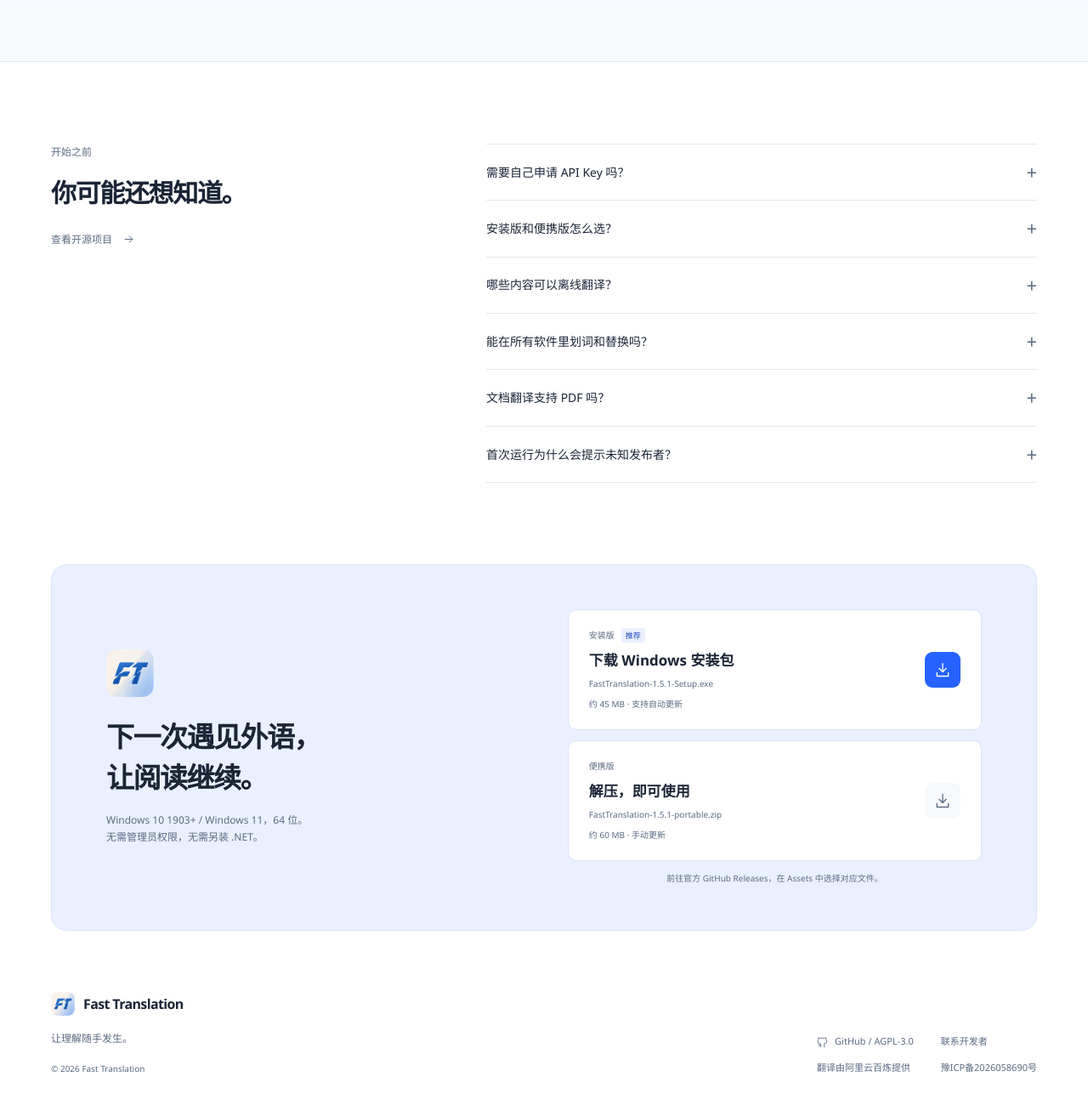
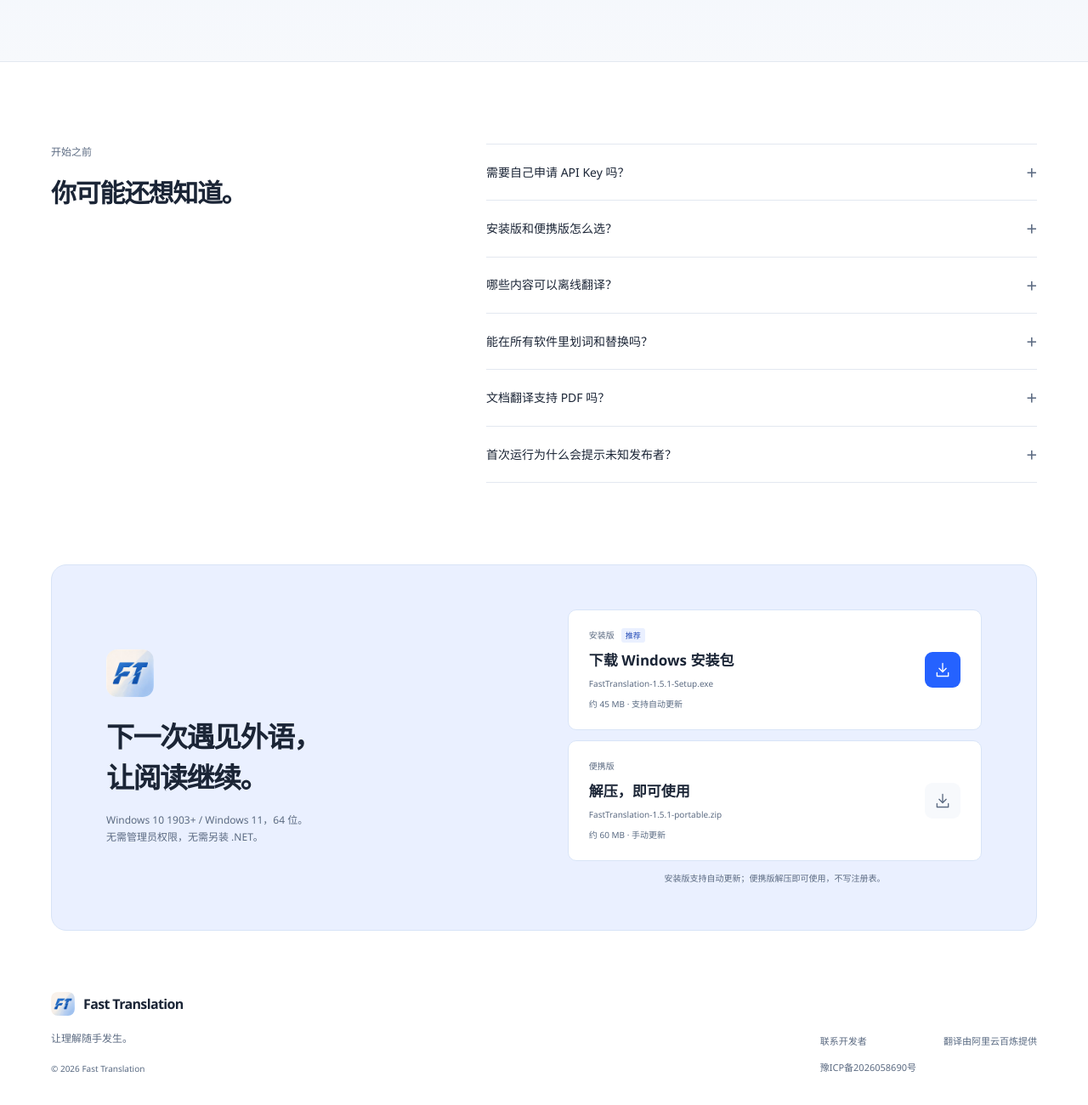
Before and after one commit to LYW206817/FTranslation, a plain HTML site: page site/index.html in a window 1280 px wide. Shown: the part 5151-6451 px from the top of the page at 85% size. Drawn offline with Linux system fonts and the light colour scheme.

Commit message:
feat(site): 官网撤下开源与 GitHub 展示（v164）
删除 FAQ 的「查看开源项目」入口、页脚的 GitHub / AGPL-3.0 链接与
下载区的 GitHub Releases 文案，并清掉已无引用的 GitHub 图标；
页面可见文字不再出现开源或 GitHub 表述，下载跳转仍指向发布页。

Assisted-by: Claude Code

```diff
--- a/site/index.html
+++ b/site/index.html
@@ -30,7 +30,6 @@
     <symbol id="i-check" viewBox="0 0 24 24"><path d="m5 12 4 4L19 6"/></symbol>
     <symbol id="i-sun" viewBox="0 0 24 24"><circle cx="12" cy="12" r="4"/><path d="M12 2v2m0 16v2M2 12h2m16 0h2M5 5l1.5 1.5m11 11L19 19M5 19l1.5-1.5m11-11L19 5"/></symbol>
     <symbol id="i-moon" viewBox="0 0 24 24"><path d="M20 15A9 9 0 0 1 9 4a9 9 0 1 0 11 11Z"/></symbol>
-    <symbol id="i-github" viewBox="0 0 24 24"><path d="M9 19c-4 1-4-2-6-2m12 5v-4c0-1-.3-2-1-2.5 4-.5 6-2 6-5.5 0-1.5-.5-2.5-1.5-3.5.3-1 .3-2-.2-3.5-1.3 0-2.5.5-3.5 1.3a13 13 0 0 0-7.6 0C6.2 3.5 5 3 3.7 3c-.5 1.5-.5 2.5-.2 3.5C2.5 7.5 2 8.5 2 10c0 3.5 2 5 6 5.5-.7.5-1 1.5-1 2.5v4"/></symbol>
   </svg>
 
   <header class="nav"><div class="wrap nav-inner">
@@ -114,22 +113,22 @@
       <p class="plans-note">套餐在客户端内扫码付款，运营确认到账后开通。额度按所选模型与翻译类型折算，语音按时长折算；具体用量与权益可在客户端查看。配置自有 Key 后，文本翻译额度用尽可自动切换。</p>
     </div></section>
 
-    <section class="section wrap faq-section" aria-labelledby="faq-title"><div><span class="section-label">开始之前</span><h2 id="faq-title">你可能还想知道。</h2><a class="text-link" href="https://github.com/LYW206817/FTranslation">查看开源项目<svg class="icon"><use href="#i-arrow"/></svg></a></div><div class="faq-list">
+    <section class="section wrap faq-section" aria-labelledby="faq-title"><div><span class="section-label">开始之前</span><h2 id="faq-title">你可能还想知道。</h2></div><div class="faq-list">
       <details><summary>需要自己申请 API Key 吗？<span aria-hidden="true">+</span></summary><p>不需要。注册账号即可使用免费额度。你也可以在设置中填入自己的阿里云百炼 API Key；Key 经 Windows 本机加密保存，使用自己的 Key 时按对应服务商规则计费。</p></details>
       <details><summary>安装版和便携版怎么选？<span aria-hidden="true">+</span></summary><p>日常使用推荐安装版，支持应用内检查与安装更新。便携版解压即可运行，不写安装注册信息，升级时需要手动下载新包。两种都已内置 .NET 运行时。</p></details>
       <details><summary>哪些内容可以离线翻译？<span aria-hidden="true">+</span></summary><p>本地词典支持单个英文单词的英译中查询，不消耗在线额度，也不提供例句。句子、短语、截图、文档和语音翻译需要联网，相关文本、图片或音频会发送至翻译或识别服务处理。</p></details>
       <details><summary>能在所有软件里划词和替换吗？<span aria-hidden="true">+</span></summary><p>支持浏览器、PDF 阅读器、Word 和常见编辑器等场景，实际效果取决于应用是否开放文本选区。替换、插入仅适用于可写位置；校验不通过时会改为复制译文。终端只取词、不写回，密码框不取词。图片中的文字可使用截图翻译。</p></details>
       <details><summary>文档翻译支持 PDF 吗？<span aria-hidden="true">+</span></summary><p>整份文档翻译目前支持 .docx、.txt、.md，不支持 PDF、Excel 或 PowerPoint 文件。原文件保持不变，译文另存为新文件。Word 的段落、表格等结构会保留，段落内的局部加粗、超链接等格式可能合并。</p></details>
-      <details><summary>首次运行为什么会提示未知发布者？<span aria-hidden="true">+</span></summary><p>当前安装包尚未进行代码签名，Windows 可能显示未知发布者提示。请从本页指向的官方 GitHub Releases 下载，并核对项目来源。</p></details>
+      <details><summary>首次运行为什么会提示未知发布者？<span aria-hidden="true">+</span></summary><p>当前安装包尚未进行代码签名，Windows 可能显示未知发布者提示。请只从本页下载，不要安装来源不明的副本。</p></details>
     </div></section>
 
     <section class="download-section wrap" id="download" aria-labelledby="download-title"><div class="download-intro"><img src="assets/img/icon.png" alt="" width="56" height="56" loading="lazy"><h2 id="download-title">下一次遇见外语，<br>让阅读继续。</h2><p>Windows 10 1903+ / Windows 11，64 位。<br>无需管理员权限，无需另装 .NET。</p></div><div class="download-options">
       <a class="download-option" href="https://github.com/LYW206817/FTranslation-Updates/releases/latest"><div><span class="download-label">安装版<span>推荐</span></span><strong>下载 Windows 安装包</strong><span class="download-filename">FastTranslation-1.5.1-Setup.exe</span><span class="download-description">约 45 MB · 支持自动更新</span></div><span class="download-icon"><svg class="icon"><use href="#i-down"/></svg></span></a>
       <a class="download-option portable" href="https://github.com/LYW206817/FTranslation-Updates/releases/latest"><div><span class="download-label">便携版</span><strong>解压，即可使用</strong><span class="download-filename">FastTranslation-1.5.1-portable.zip</span><span class="download-description">约 60 MB · 手动更新</span></div><span class="download-icon"><svg class="icon"><use href="#i-down"/></svg></span></a>
-      <p class="download-help">前往官方 GitHub Releases，在 Assets 中选择对应文件。</p>
+      <p class="download-help">安装版支持自动更新；便携版解压即可使用，不写注册表。</p>
     </div></section>
   </main>
 
-  <footer class="wrap footer"><div><a class="brand" href="#"><img src="assets/img/icon.png" alt="" width="28" height="28"><span>Fast Translation</span></a><p>让理解随手发生。</p><span>© 2026 Fast Translation</span></div><div class="footer-links"><a href="https://github.com/LYW206817/FTranslation"><svg class="icon"><use href="#i-github"/></svg>GitHub / AGPL-3.0</a><a href="mailto:3349325206@qq.com">联系开发者</a><span>翻译由阿里云百炼提供</span><a href="https://beian.miit.gov.cn/" rel="nofollow">豫ICP备2026058690号</a></div></footer>
+  <footer class="wrap footer"><div><a class="brand" href="#"><img src="assets/img/icon.png" alt="" width="28" height="28"><span>Fast Translation</span></a><p>让理解随手发生。</p><span>© 2026 Fast Translation</span></div><div class="footer-links"><a href="mailto:3349325206@qq.com">联系开发者</a><span>翻译由阿里云百炼提供</span><a href="https://beian.miit.gov.cn/" rel="nofollow">豫ICP备2026058690号</a></div></footer>
 </body>
 </html>
```
Also changed, not shown: 2 other files.
